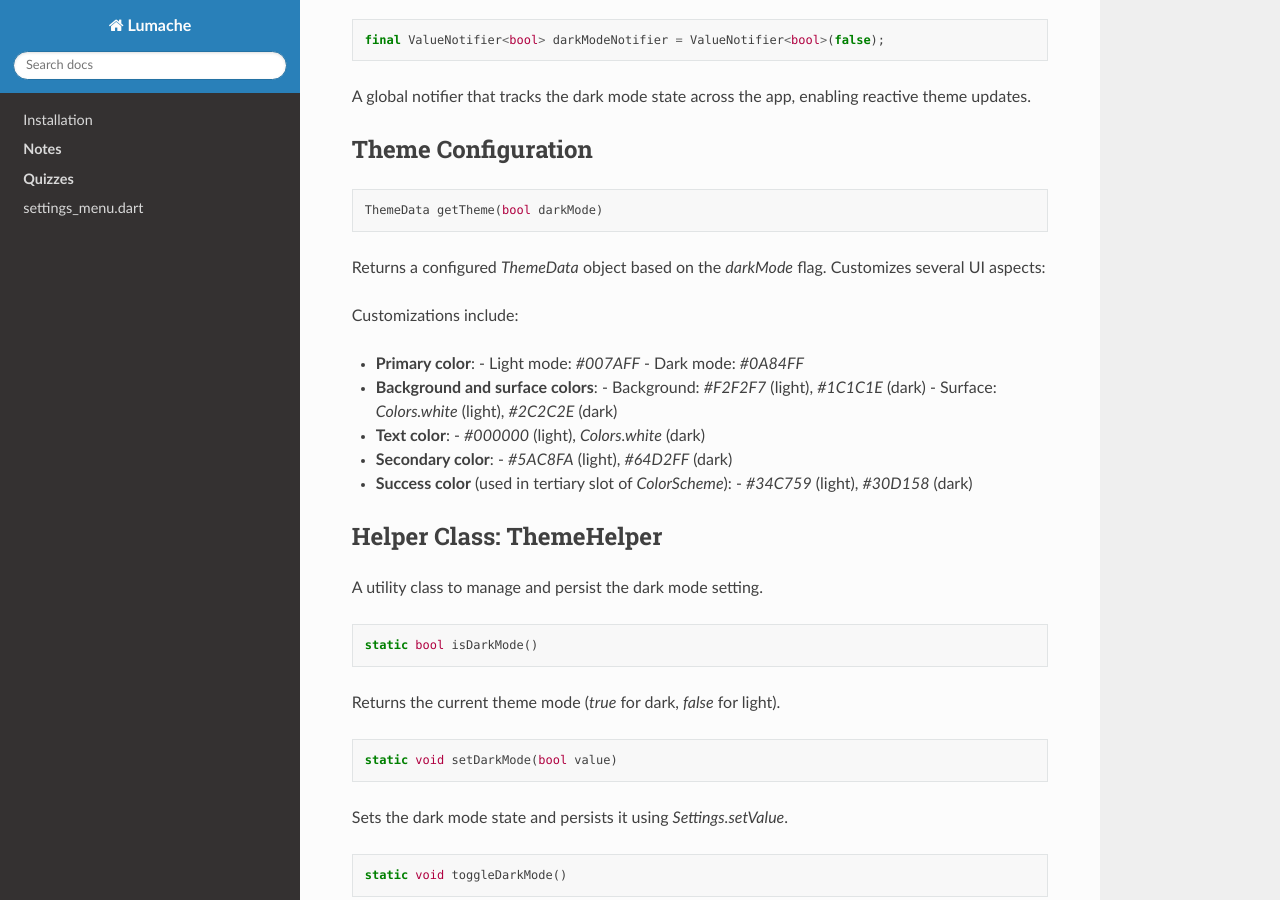
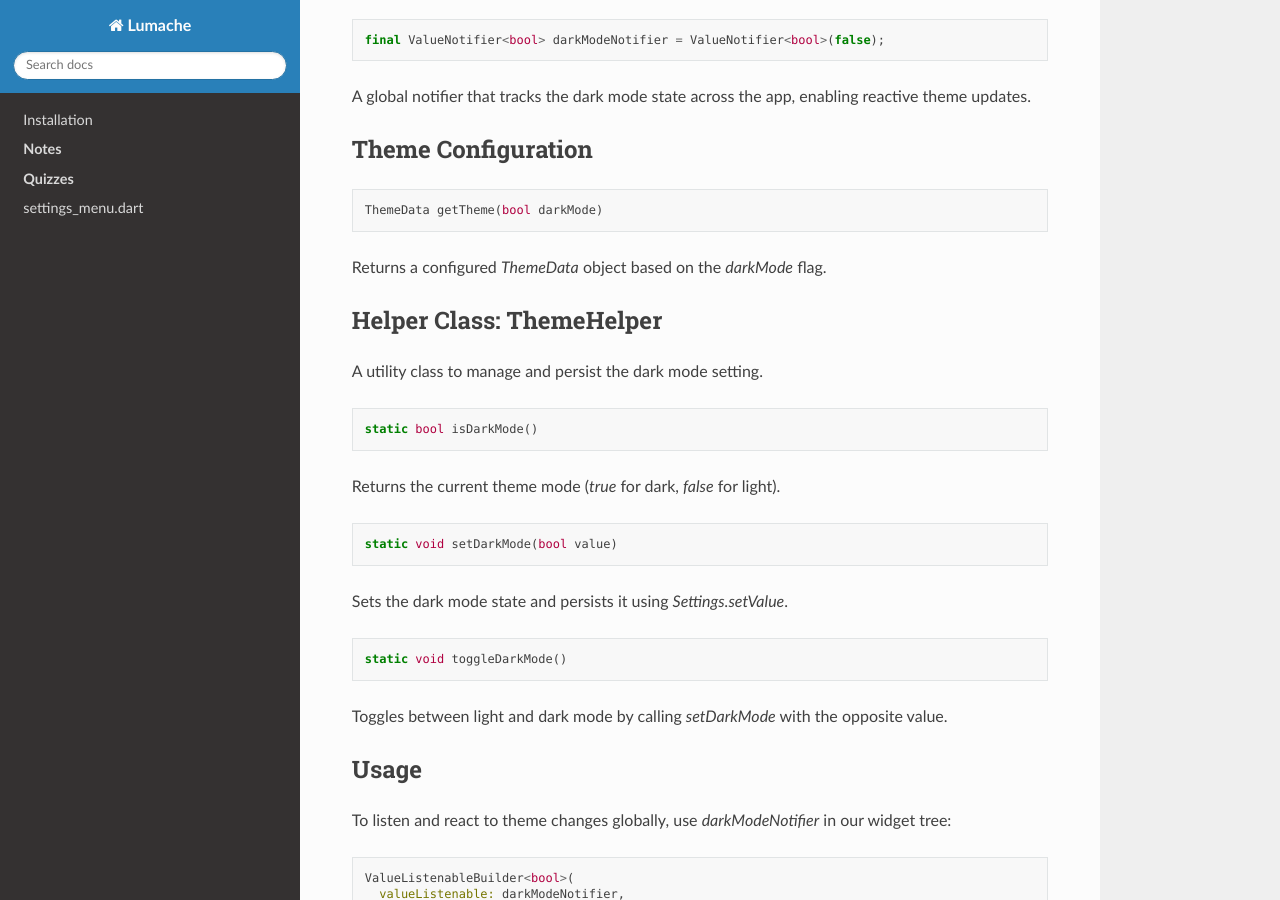
Before and after one commit to Oroskan/SETAP-CW-documentation, a Sphinx documentation site: the page built from docs/source/theme.rst, in a window 1280 px wide and 900 px high, scrolled down 408 px. Built offline with Sphinx 7.4.7 and the Read the Docs theme 3.1.0, drawn with Linux system fonts in a browser that asks for light colours.

Commit message:
Update theme.rst

```diff
--- a/docs/source/theme.rst
+++ b/docs/source/theme.rst
@@ -25,26 +25,7 @@ Theme Configuration
 
    ThemeData getTheme(bool darkMode)
 
-Returns a configured `ThemeData` object based on the `darkMode` flag. Customizes several UI aspects:
-
-Customizations include:
-
-- **Primary color**:
-  - Light mode: `#007AFF`
-  - Dark mode: `#0A84FF`
-
-- **Background and surface colors**:
-  - Background: `#F2F2F7` (light), `#1C1C1E` (dark)
-  - Surface: `Colors.white` (light), `#2C2C2E` (dark)
-
-- **Text color**:
-  - `#000000` (light), `Colors.white` (dark)
-
-- **Secondary color**:
-  - `#5AC8FA` (light), `#64D2FF` (dark)
-
-- **Success color** (used in tertiary slot of `ColorScheme`):
-  - `#34C759` (light), `#30D158` (dark)
+Returns a configured `ThemeData` object based on the `darkMode` flag.
 
 Helper Class: ThemeHelper
 -------------------------
```
